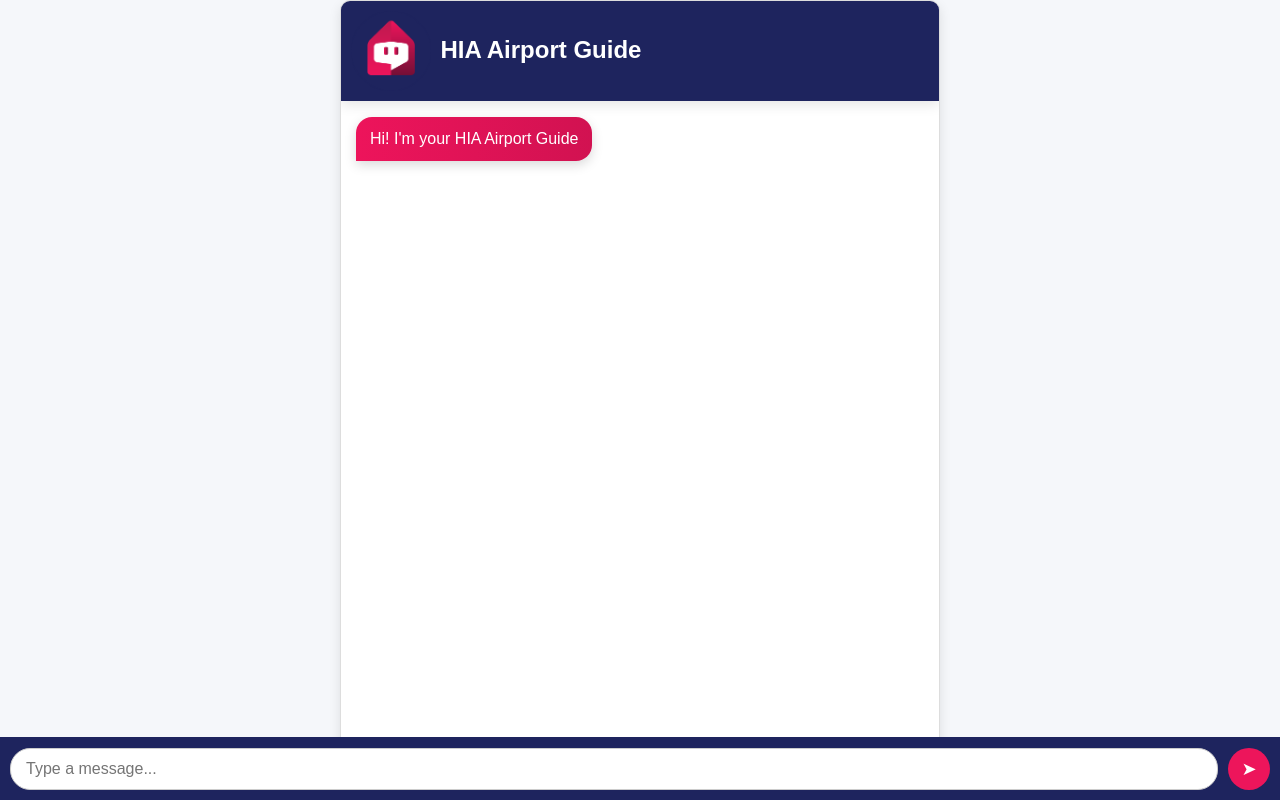
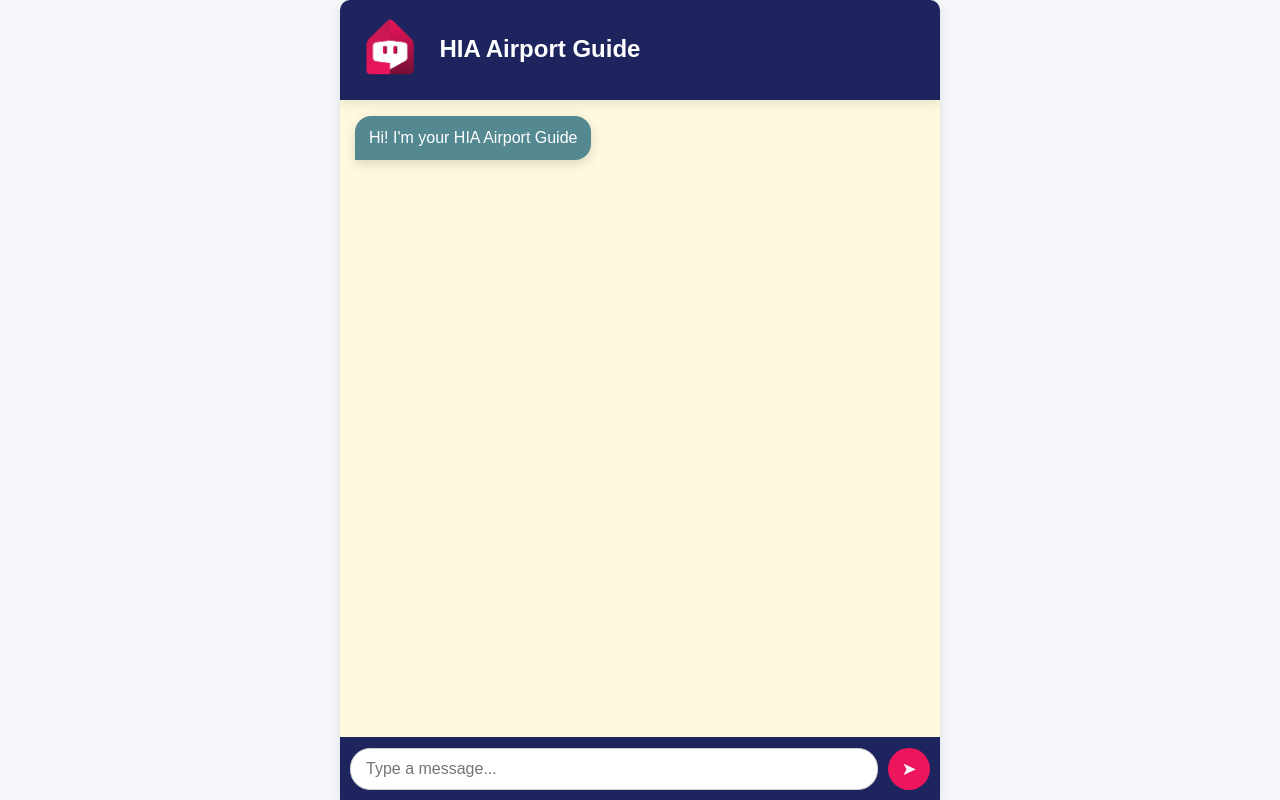
Before and after one commit to NoofAbu/hackathonchatbot, a Flask app: page / in a window 1280 px wide. Run offline with Flask 3, Linux system fonts and the light colour scheme; parts of the project's set-up code (start-up, migrations or seed data) failed here and were passed over; some libraries are stand-ins or nearby versions.

Commit message:
Update index.html

```diff
--- a/templates/index.html
+++ b/templates/index.html
@@ -27,9 +27,8 @@
       height: 100vh;
       max-width: 600px;
       margin: auto;
-      border: 1px solid #ddd;
       border-radius: 10px;
-      background: #fff;
+      background: #FFFADF;
       overflow: hidden;
       box-shadow: 0 4px 12px rgba(0,0,0,0.1);
     }
@@ -52,9 +51,9 @@
     }
 
     .userText span {
-      background-color: #FFF;
-      color: #1e245e;
-      border:1px solid #1e245e;
+
+      background-color: #F4ECC0;
+      color: #0B5762;
       padding: 10px 14px;
       border-radius: 16px 16px 0 16px;
       max-width: 75%;
@@ -68,8 +67,7 @@
 
     .botText .botTextContent {
 
-      background: #ED145B;
-      background: linear-gradient(90deg,rgba(237, 20, 91, 1) 0%, rgba(209, 15, 79, 0.99) 100%);
+      background: #548991;
       color: #fff;
       padding: 10px 14px;
       border-radius: 16px 16px 16px 0;
@@ -104,8 +102,9 @@
       background: #1e245e;
       position: fixed;
       bottom: 0;
-      left: 0;
       width: 100%;
+      max-width: 600px;
+      margin: 0 auto;
     }
 
     #textInput {
```
